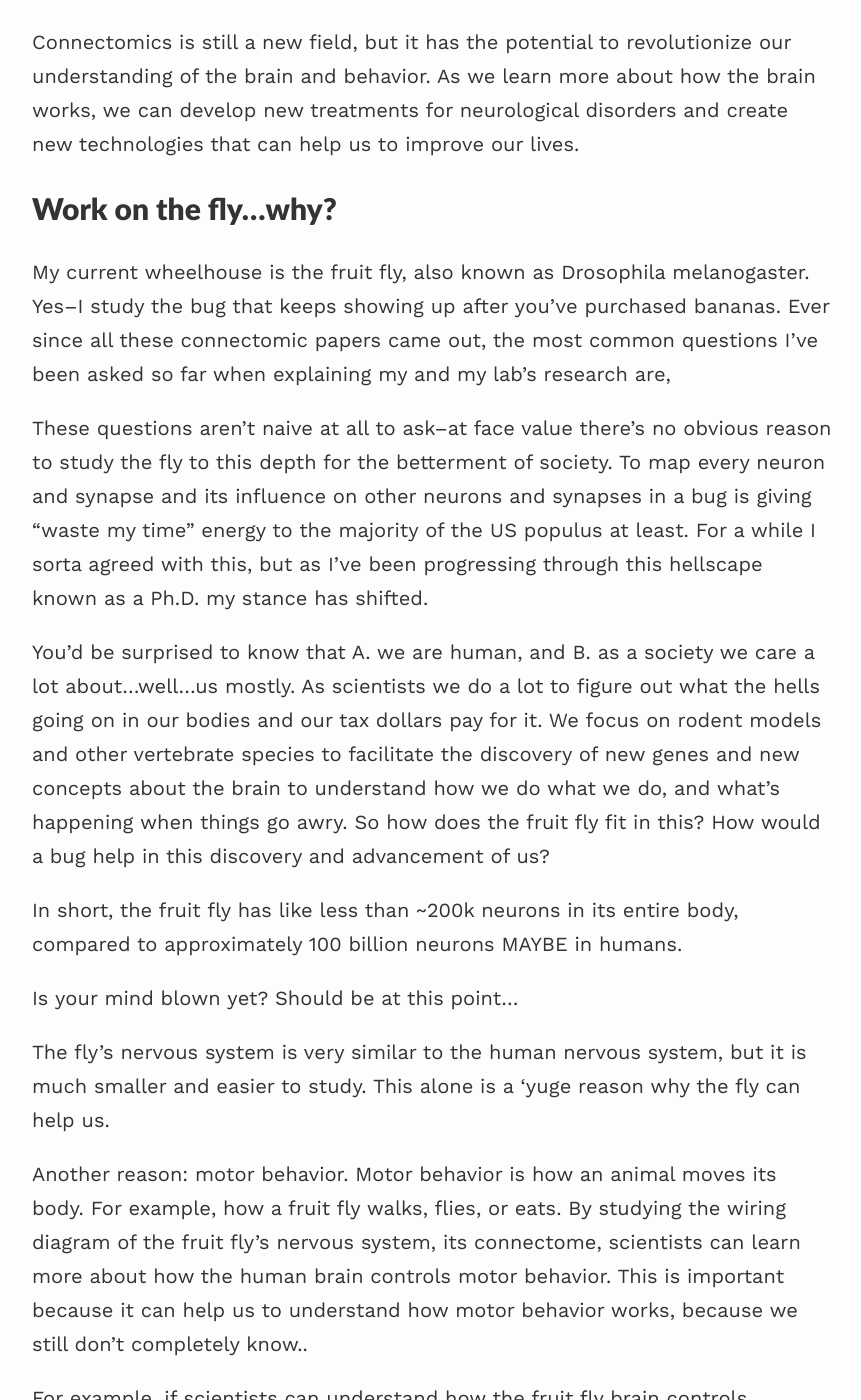
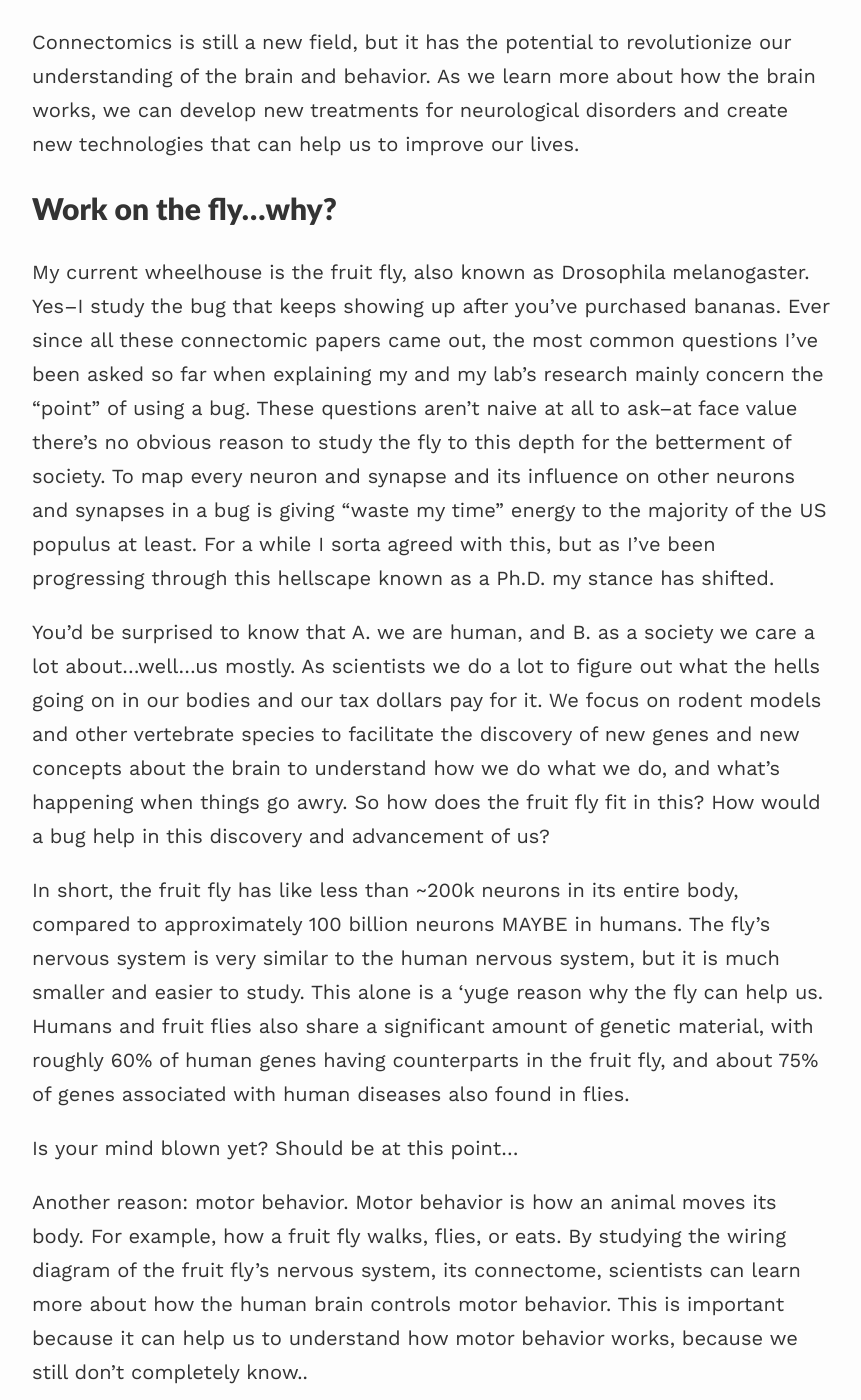
Before and after one commit to jesmjones/jesmjones.github.io, a Jekyll site: the page built from _posts/2024-07-04-connectomics.md, in a window 1280 px wide and 1400 px high, scrolled down 1289 px. Shown: the whole window, without its empty margins (208-1069 px from the left). Built offline with Jekyll 4.4.1, drawn with Linux system fonts in a browser that asks for light colours.

Commit message:
Update 2024-07-04-connectomics.md

```diff
--- a/_posts/2024-07-04-connectomics.md
+++ b/_posts/2024-07-04-connectomics.md
@@ -18,17 +18,13 @@ Connectomics is still a new field, but it has the potential to revolutionize our
 
 Work on the fly…why?
 ====
-My current wheelhouse is the fruit fly, also known as Drosophila melanogaster. Yes–I study the bug that keeps showing up after you’ve purchased bananas. Ever since all these connectomic papers came out, the most common questions I’ve been asked so far when explaining my and my lab’s research are,
-
-These questions aren’t naive at all to ask–at face value there's no obvious reason to study the fly to this depth for the betterment of society. To map every neuron and synapse and its influence on other neurons and synapses in a bug is giving “waste my time” energy to the majority of the US populus at least. For a while I sorta agreed with this, but as I’ve been progressing through this hellscape known as a Ph.D. my stance has shifted.
+My current wheelhouse is the fruit fly, also known as Drosophila melanogaster. Yes–I study the bug that keeps showing up after you’ve purchased bananas. Ever since all these connectomic papers came out, the most common questions I’ve been asked so far when explaining my and my lab’s research mainly concern the "point" of using a bug. These questions aren’t naive at all to ask–at face value there's no obvious reason to study the fly to this depth for the betterment of society. To map every neuron and synapse and its influence on other neurons and synapses in a bug is giving “waste my time” energy to the majority of the US populus at least. For a while I sorta agreed with this, but as I’ve been progressing through this hellscape known as a Ph.D. my stance has shifted.
 
 You’d be surprised to know that A. we are human, and B. as a society we care a lot about…well…us mostly. As scientists we do a lot to figure out what the hells going on in our bodies and our tax dollars pay for it. We focus on rodent models and other vertebrate species to facilitate the discovery of new genes and new concepts about the brain to understand how we do what we do, and what's happening when things go awry. So how does the fruit fly fit in this? How would a bug help in this discovery and advancement of us?
 
-In short, the fruit fly has like less than ~200k neurons in its entire body, compared to approximately 100 billion neurons MAYBE in humans.
+In short, the fruit fly has like less than ~200k neurons in its entire body, compared to approximately 100 billion neurons MAYBE in humans. The fly's nervous system is very similar to the human nervous system, but it is much smaller and easier to study. This alone is a ‘yuge reason why the fly can help us. Humans and fruit flies also share a significant amount of genetic material, with roughly 60% of human genes having counterparts in the fruit fly, and about 75% of genes associated with human diseases also found in flies.
 
 Is your mind blown yet? Should be at this point…
-
-The fly's nervous system is very similar to the human nervous system, but it is much smaller and easier to study. This alone is a ‘yuge reason why the fly can help us.
 
 Another reason: motor behavior. Motor behavior is how an animal moves its body. For example, how a fruit fly walks, flies, or eats. By studying the wiring diagram of the fruit fly’s nervous system, its connectome, scientists can learn more about how the human brain controls motor behavior. This is important because it can help us to understand how motor behavior works, because we still don’t completely know..
 
```
